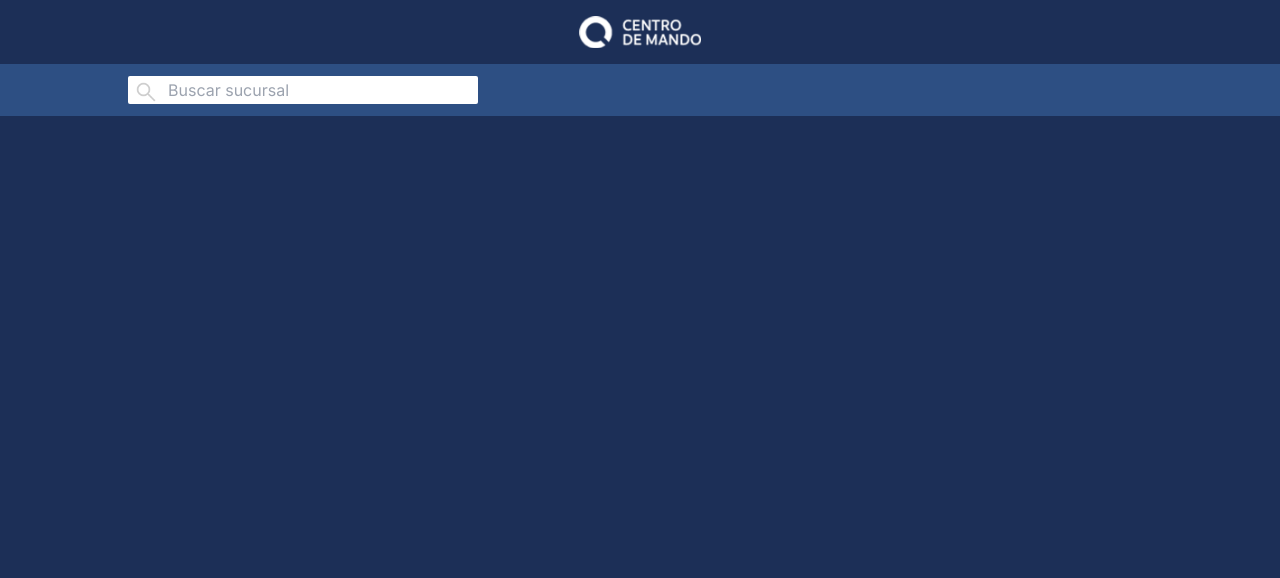
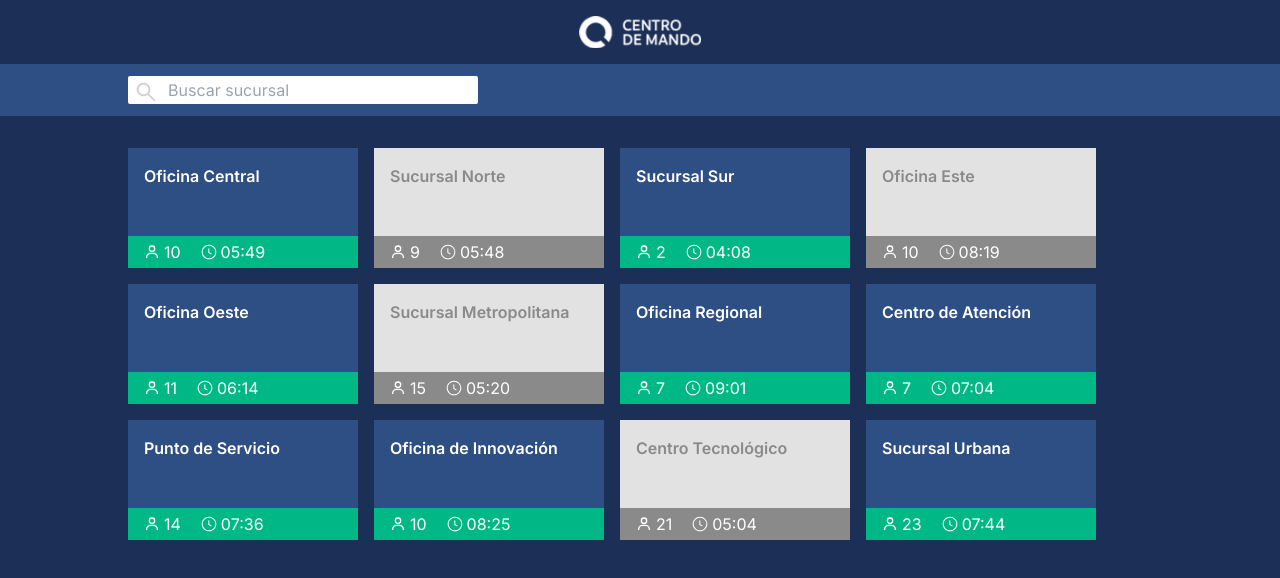
Before and after one commit to luisFelipeEvilla/zeroq-dashboard, a Next.js app: page / in a window 1280 px wide. Shown: the top 578 px of the page. Built offline with nearby package versions, Linux system fonts and the light colour scheme.

Commit message:
feature (dashboard): office card first design

```diff
--- a/app/api/offices/route.ts
+++ b/app/api/offices/route.ts
@@ -12,5 +12,6 @@ export async function GET(req: Request, res: Response) {
     });
 
 
-    return NextResponse.json(offices);
+    console.log(offices)
+    return Response.json(offices);
 }
--- a/app/layout.tsx
+++ b/app/layout.tsx
@@ -1,7 +1,7 @@
 import type { Metadata } from "next";
 import { Inter } from "next/font/google";
 import "./globals.css";
-import Navbar from "@/components/Navbar";
+import Navbar from "@/components/Navbar/Navbar";
 import Header from "@/components/Header/Header";
 
 const inter = Inter({ subsets: ["latin"] });
--- a/app/page.tsx
+++ b/app/page.tsx
@@ -1,9 +1,15 @@
-import Image from "next/image";
+import { getOfficesService } from "./services/offices";
+import OfficeCard from "@/components/cards/OfficeCard";
+export default async function Home() {
+  const offices = await getOfficesService();
 
-export default function Home() {
   return (
-    <main>
-
+    <main className="max-w-[1024px] mx-auto py-8">
+      <div className="flex flex-wrap gap-4 ">
+        {offices.map((office) => (
+          <OfficeCard key={office.id} {...office} />
+        ))}
+      </div>
     </main>
   );
 }
--- /dev/null
+++ b/app/services/index.ts
@@ -0,0 +1,10 @@
+import axios from "axios";
+
+export const apiClient = axios.create({
+    baseURL: "http://localhost:3000/api",
+    headers: {
+        "Content-Type": "application/json"
+        // here we can add more headers like Authorization, etc.
+        // "Authorization": "Bearer " + localStorage.getItem("token") this its just an example
+    }
+});
--- /dev/null
+++ b/app/services/offices.ts
@@ -0,0 +1,15 @@
+import { Office } from './../types/office';
+import { apiClient } from ".";
+
+type filterType = {
+    name?: string;
+}
+
+
+export async function getOfficesService(filters : filterType = {}): Promise<Office[]>{
+    const response = await apiClient.get("/offices", {
+        // params: filters
+    });
+
+    return response.data;
+}
--- /dev/null
+++ b/app/types/office.ts
@@ -0,0 +1,11 @@
+export type Office = {
+    id: number,
+    name: string,
+    online: boolean,
+    lines: Line[]
+}
+
+type Line = {
+    waiting: number,
+    elapsed: number
+}
--- /dev/null
+++ b/components/cards/OfficeCard.tsx
@@ -0,0 +1,61 @@
+import { BiUser } from "react-icons/bi";
+import { GoClock } from "react-icons/go";
+import { formatMinutes } from '@/utils'
+type OfficardProps = {
+  id: number;
+  name: string;
+  online: boolean;
+  lines: {
+    waiting: number;
+    elapsed: number;
+  }[];
+};
+
+export default function OfficeCard(props: OfficardProps) {
+  const waiting = props.lines.reduce((acc, line) => acc + line.waiting, 0);
+  const elapsed =
+    props.lines.reduce((acc, line) => acc + line.elapsed, 0) / props.lines.length;
+
+  const elapsedFormatted = formatMinutes(elapsed);
+
+  return (
+    <div
+      className={`w-[230px] h-[120px] relative ${
+        props.online ? " bg-secondary" : "bg-[#e2e2e2]"
+      }`}
+    >
+      <div className="px-4 py-4">
+        <p
+          className={`font-semibold ${
+            props.online ? "text-white" : "text-[#8a8a8a]"
+          }`}
+        >
+          {props.name}
+        </p>
+      </div>
+
+      <Footer online={props.online} waiting={waiting} elapsed={elapsedFormatted} />
+    </div>
+  );
+}
+
+function Footer(props: { online: boolean; waiting: number; elapsed: string }) {
+  return (
+    <div
+      className={`${
+        props.online ? "bg-[#00b886]" : "bg-[#8a8a8a]"
+      } px-4 py-1 w-full flex gap-5 text-white absolute bottom-0`}
+    >
+      <div className="flex gap-1 items-center">
+        <BiUser />
+        <span className="">{props.waiting}</span>
+      </div>
+
+      <div className="flex gap-1 items-center">
+        <GoClock />
+
+        <span>{props.elapsed}</span>
+      </div>
+    </div>
+  );
+}
--- /dev/null
+++ b/utils/index.ts
@@ -0,0 +1,11 @@
+import { format } from "date-fns";
+
+export function formatMinutes(seconds: number) {
+    const milliseconds = seconds * 1000;
+
+    console.log(milliseconds);
+
+    const date = new Date(milliseconds);
+
+    return format(date, "mm:ss");
+}
```
Also changed, not shown: package.json (+7 -4 lines), components/Navbar/Navbar.tsx (renamed from components/Navbar.tsx), 1 other file (tests, documents, lock files or other folders).
